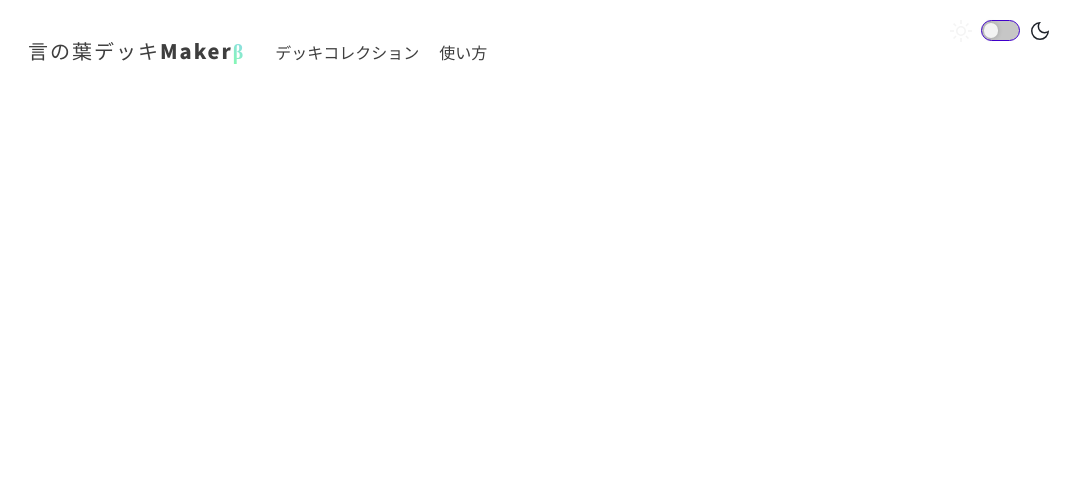
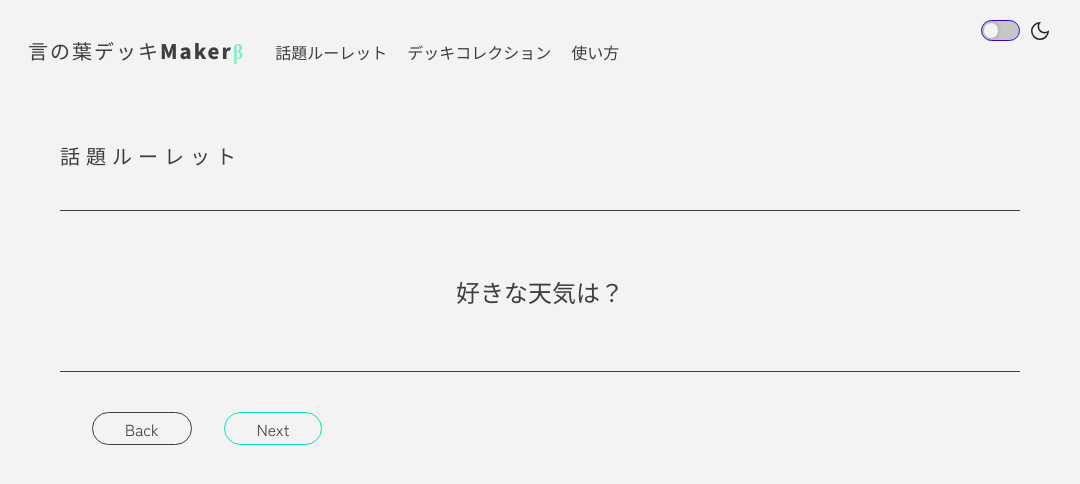
Before and after one commit to matcha-mnk/talk-deck, a React (Vite) app in the folder frontend/: page /roulette in a window 1280 px wide. Shown: the top 484 px of the page, without its empty margins (100-1180 px from the left). Built offline with nearby package versions, Linux system fonts and the light colour scheme; no server answers; a web font is replaced by a local one.

Commit message:
話題ルーレット実装

```diff
--- a/frontend/src/App.tsx
+++ b/frontend/src/App.tsx
@@ -7,6 +7,7 @@ import Header from './components/Header';
 import TopPage from './pages/TopPage';
 import ManualPage from './pages/ManualPage';
 import DeckCollectionPage from './pages/DeckCollectionPage';
+import TopicRoulettePage from './pages/TopicRoulettePage';
 
 export let talkDecks:any;
 export let talkTopics:any;
@@ -35,6 +36,7 @@ function App() {
         <Header handleToggle={toggleTheme}/>
         <Routes>
           <Route path='/' element={<TopPage />}></Route>
+          <Route path='/roulette' element={<TopicRoulettePage />}></Route>
           <Route path='/decks' element={<DeckCollectionPage />}></Route>
           <Route path='/manual' element={<ManualPage />}></Route>
         </Routes>
--- a/frontend/src/components/Header.tsx
+++ b/frontend/src/components/Header.tsx
@@ -9,6 +9,7 @@ const Header = ({handleToggle}: any) => {
     <header>
       <div className="navigate-content">
         <button className="top-button" onClick={() => navigate("/")}><h1 className="logo">言の葉デッキMaker<span>β</span></h1></button>
+        <button className="navigate-button" onClick={() => navigate("/roulette")}>話題ルーレット</button>
         <button className="navigate-button" onClick={() => navigate("/decks")}>デッキコレクション</button>
         <button className="navigate-button" onClick={() => navigate("/manual")}>使い方</button>
       </div>
--- a/frontend/src/pages/TopPage.tsx
+++ b/frontend/src/pages/TopPage.tsx
@@ -41,6 +41,7 @@ const TopPage = () => {
           </div>
           <button className="click-button-border back-button" onClick={backViewTopic}>Back</button>
           <button className="click-button-border start-button" onClick={changeViewTopic}>Next</button>
+          <button className="click-button-border start-button" onClick={() => navigate("/roulette")}>詳細な抽選</button>
         </div>
 
         <div className="one-line information">
@@ -50,8 +51,11 @@ const TopPage = () => {
         <h2>あなただけの最強会話デッキを作ろう！</h2>
 
         <div>
-          <button className="click-button-color" onClick={() => navigate("/decks")}>
-            デッキ作成
+          <button className="click-button-color" onClick={() => navigate("/roulette")}>
+            はじめる
+          </button>
+          <button className="click-button-border" onClick={() => navigate("/decks")}>
+          デッキ作成
           </button>
           <button className="click-button-border" onClick={() => navigate("/manual")}>
             使い方
--- /dev/null
+++ b/frontend/src/pages/TopicRoulettePage.tsx
@@ -0,0 +1,42 @@
+import { useState } from "react";
+import { talkDecks, talkTopics } from '../App.tsx';
+import '../styles/TopicRoulettePage.css'
+
+let talkTopicHistory = [""];
+
+const TopicRoulettePage = () => {
+  const [viewTopic,setViewTopic] = useState('好きな天気は？');
+
+    const changeViewTopic = () => {
+      const r = Math.floor(Math.random() * talkTopics.length);
+      const text = talkTopics[r].content;
+      setViewTopic(text);
+      talkTopicHistory.splice(0, 0, text);
+      if(talkTopicHistory.length > 10) talkTopicHistory.splice(10, 1);
+      console.log(talkTopicHistory);
+    };
+    const backViewTopic = () => {
+      if (talkTopicHistory[1] != '' && talkTopicHistory[1] != undefined){
+        setViewTopic(talkTopicHistory[1]);
+        talkTopicHistory.splice(0,1);
+      }
+    };
+
+  return(
+    <div className="topic-roulette-page">
+      <div className="content">
+        <h1>話題ルーレット</h1>
+        <div className="roulette-content">
+            <div className="view-topic-area">
+              <h2 className="view-topic">{viewTopic}</h2>
+            </div>
+            <button className="click-button-border back-button" onClick={backViewTopic}>Back</button>
+            <button className="click-button-border start-button" onClick={changeViewTopic}>Next</button>
+        </div>
+      </div>
+
+    </div>
+  );
+};
+
+export default TopicRoulettePage;
--- a/frontend/src/styles/TopPage.css
+++ b/frontend/src/styles/TopPage.css
@@ -102,18 +102,15 @@
   color: var(--light-theme-text-color);
   background-image: linear-gradient(45deg, #84fab0 0%, #8fd3f4 100%);
   box-shadow: var(--accent-color) 0 0 20px -5px;
-  transition: box-shadow .5s, border-radius .3s ease-out;
+  transition: box-shadow .5s ease-out;
 }
 
 .click-button-color:hover{
   box-shadow: none;
-  border-radius: 0.4em;
 }
 
 .click-button-border {
   border: 1px solid var(--accent-color);
-  transform: background-color .5s;
-  transition-delay: .2s;
 }
 
 .click-button-border::before {
@@ -125,7 +122,7 @@
   height: 100%;
   background-color: var(--accent-color);
   content: '';
-  transition: width .2s;
+  transition: width .2s ease-out;
 }
 
 .click-button-border:hover::before {
--- /dev/null
+++ b/frontend/src/styles/TopicRoulettePage.css
@@ -0,0 +1,43 @@
+@media (width < 1080px) {
+  .topic-roulette-page {
+    width: 90vw;
+  }
+}
+@media (1080px <= width) {
+  .topic-roulette-page {
+    width: 960px;
+  }
+}
+
+.topic-roulette-page {
+  max-width: 960px;
+  padding-top: 8em;
+  height: 100vh;
+  padding-left: 1.5em;
+  padding-right: 1.5em;
+  margin: auto;
+
+  & h1 {
+    font-weight: 900;
+    letter-spacing: 0.3em;
+    font-size: 20px;
+    position: relative;
+  }
+
+  & .roulette-content {
+    margin-top: 40px;
+  }
+
+  & .view-topic {
+    margin: auto;
+  }
+  & .view-topic-area {
+    border-top: 0.1px solid var(--text-color);
+    border-bottom: 0.1px solid var(--text-color);
+    margin: 2em 0 1.5em 0;
+    height: 10em;
+    display: flex;
+    justify-content: center;
+    text-align: center;
+  }
+}
```
